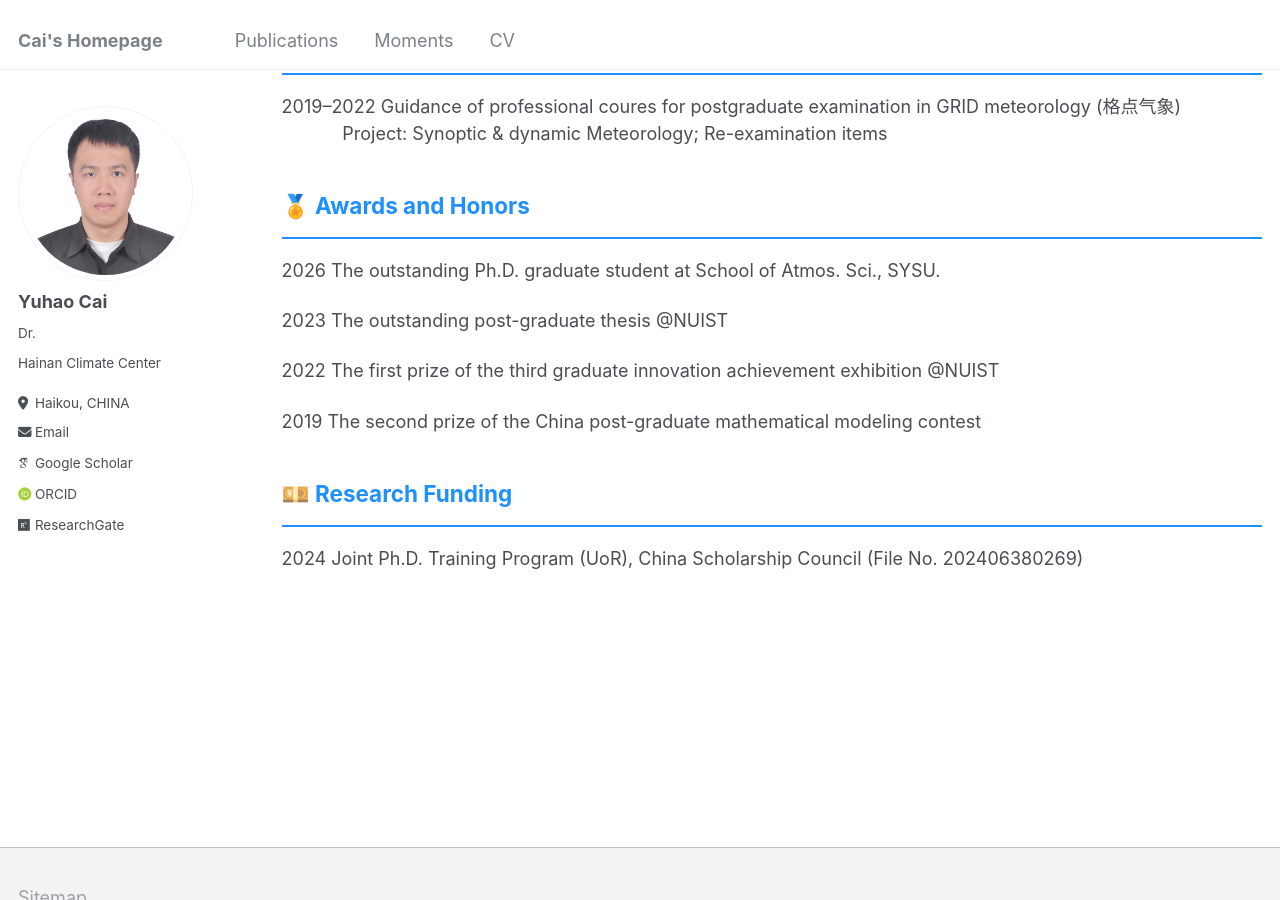
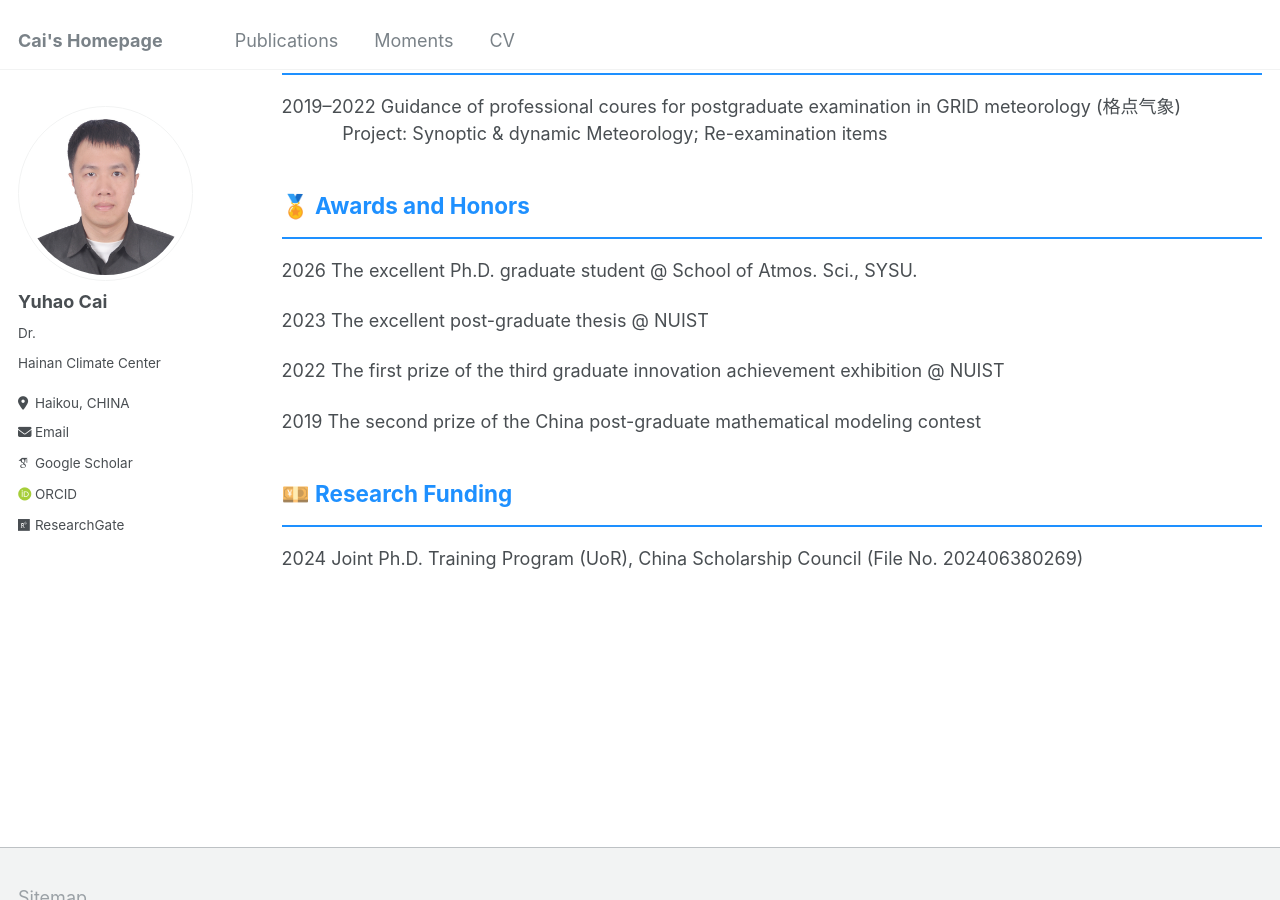
Before and after one commit to caiyh63/caiyh63.github.io, a Jekyll site: the page built from _pages/cv.md, in a window 1280 px wide and 900 px high, scrolled down 2069 px. Built offline with Jekyll 4.4.1, drawn with Linux system fonts in a browser that asks for light colours; some web fonts are replaced; some of the changed text lies outside the part shown.

Commit message:
Update cv.md

```diff
--- a/_pages/cv.md
+++ b/_pages/cv.md
@@ -82,11 +82,11 @@ Monsoon circulation linked to sea suface temperature pattern and variation of tr
 ## 🏅 <span style="color:#1E90FF">Awards and Honors</span>
 <hr style="border: none; background-color: #1E90FF; height: 2px;"/>
 
-2026 The outstanding Ph.D. graduate student at School of Atmos. Sci., SYSU.
+2026 The excellent Ph.D. graduate student @ School of Atmos. Sci., SYSU.
 
-2023 The outstanding post-graduate thesis @NUIST
+2023 The excellent post-graduate thesis @ NUIST
 
-2022 The first prize of the third graduate innovation achievement exhibition @NUIST
+2022 The first prize of the third graduate innovation achievement exhibition @ NUIST
 
 2019 The second prize of the China post-graduate mathematical modeling contest
 
```
Also changed, not shown: other parts of _pages/cv.md (+1 -1 lines).
